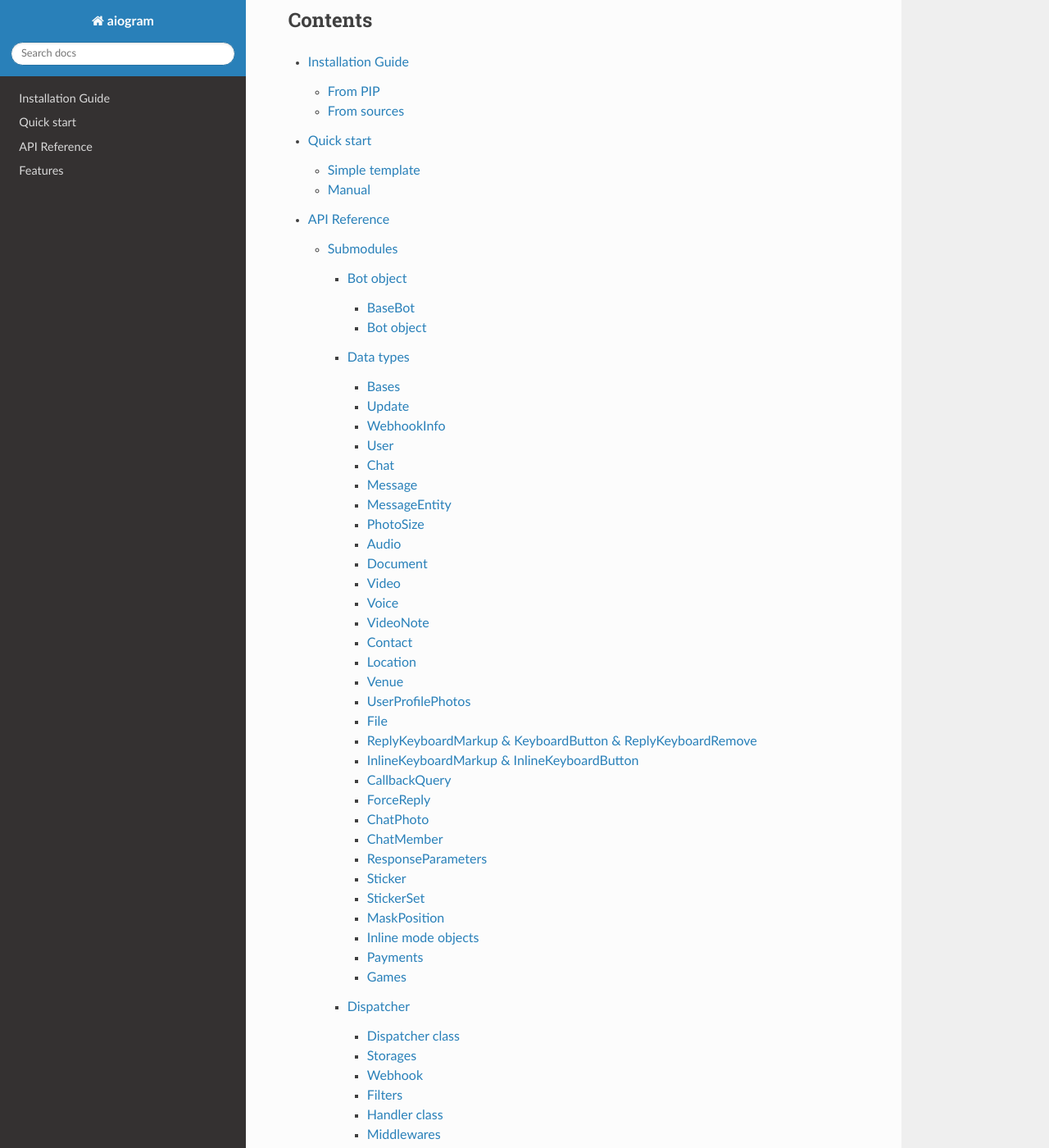
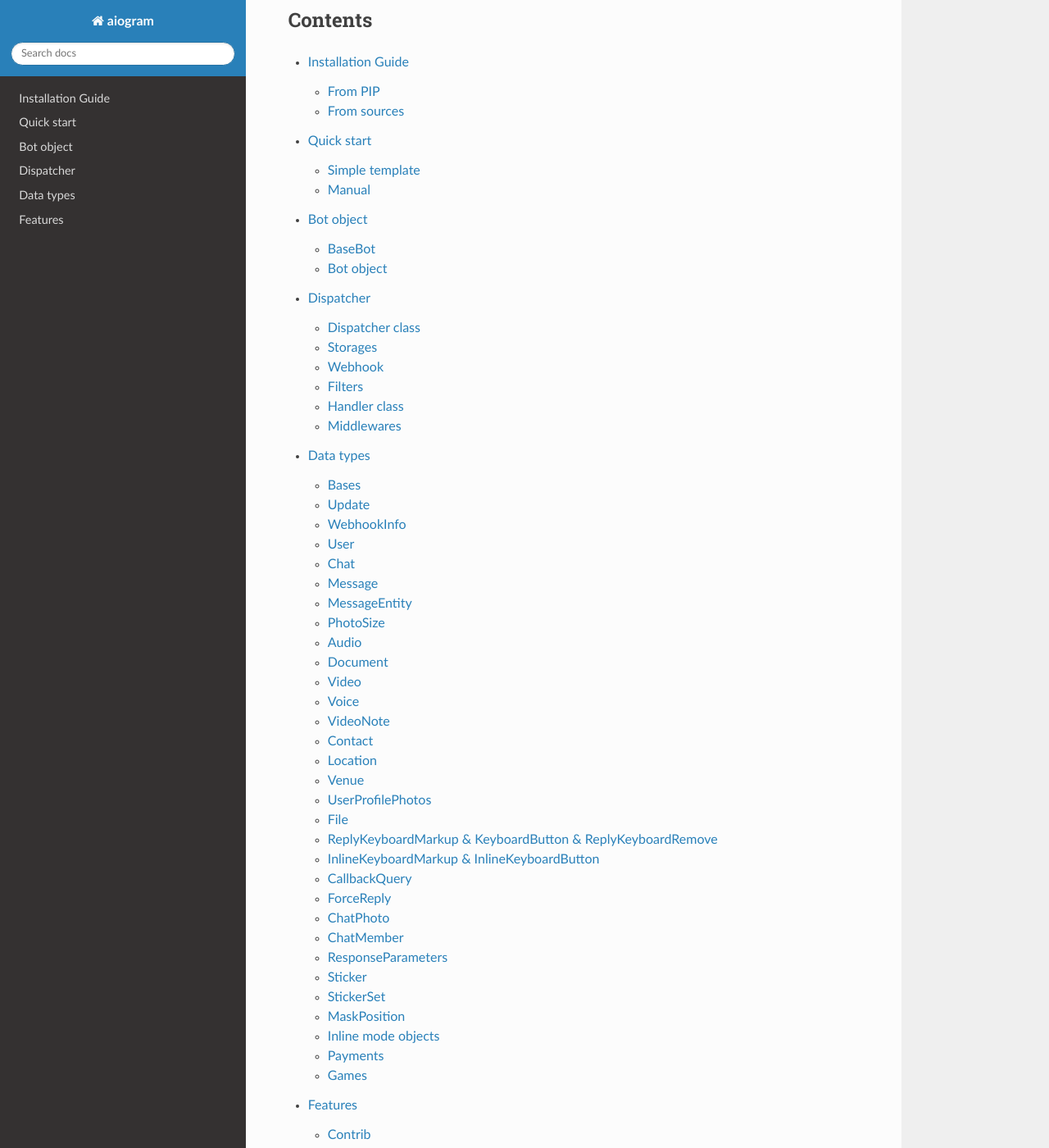
Before and after one commit to NullBrotasli/aiogram, a Sphinx documentation site: the page built from docs/source/index.rst, in a window 1280 px wide and 1400 px high, scrolled down 848 px. Shown: the whole window at 82% size. Built offline with Sphinx 7.4.7 and the Read the Docs theme 2.0.0, drawn with Linux system fonts in a browser that asks for light colours; the version number could not be read and is left out.

Commit message:
Restructure docs.

```diff
--- a/docs/source/aiogram.rst
+++ /dev/null
@@ -1,12 +0,0 @@
-API Reference
-=============
-
-Submodules
-----------
-
-
-.. toctree::
-
-    bot/bot
-    bot/types
-    dispatcher/dispatcher
--- a/docs/source/bot/bot.rst
+++ b/docs/source/bot.rst
@@ -5,5 +5,5 @@ For detailed information about parameters read the official `Telegram Bot API re
 
 .. toctree::
 
-    base
-    extended
+    bot/base
+    bot/extended
--- a/docs/source/index.rst
+++ b/docs/source/index.rst
@@ -62,7 +62,9 @@ Contents
 .. toctree::
     install
     quick_start
-    aiogram
+    bot
+    dispatcher
+    types
     features
 
 
```
Also changed, not shown: docs/source/dispatcher.rst (added, +12 -0 lines), docs/source/dispatcher/dispatcher.rst (deleted, +0 -12 lines), docs/source/types.rst (renamed from docs/source/bot/types.rst).
